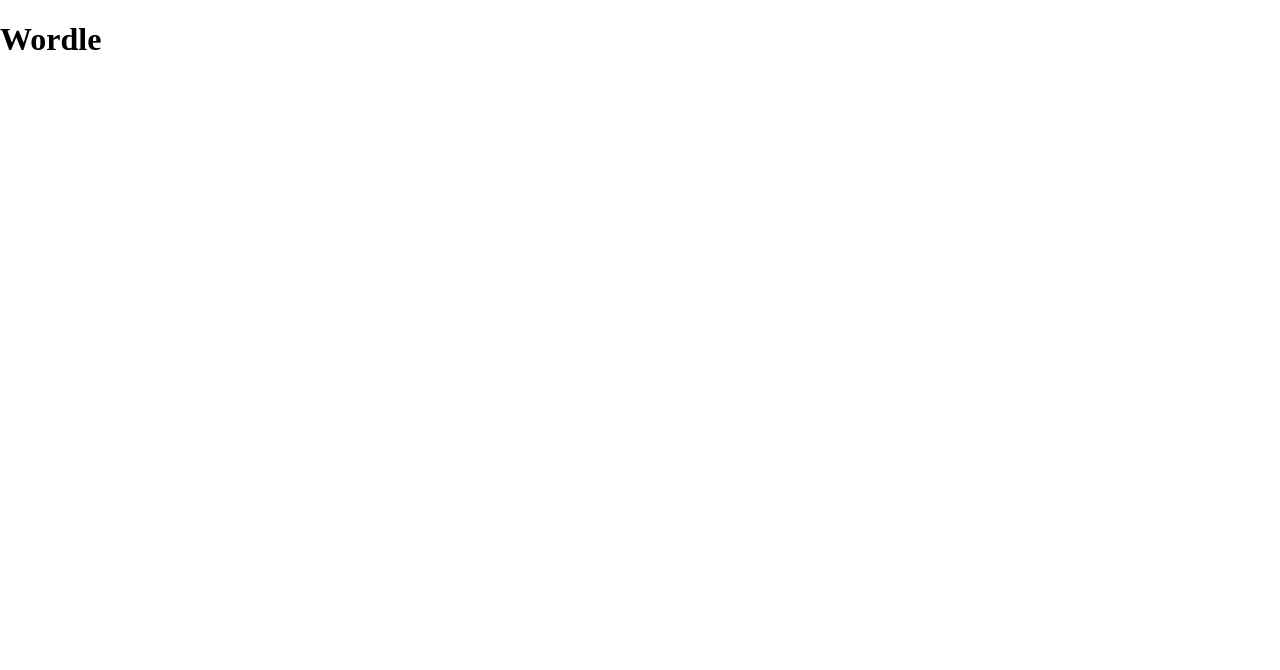
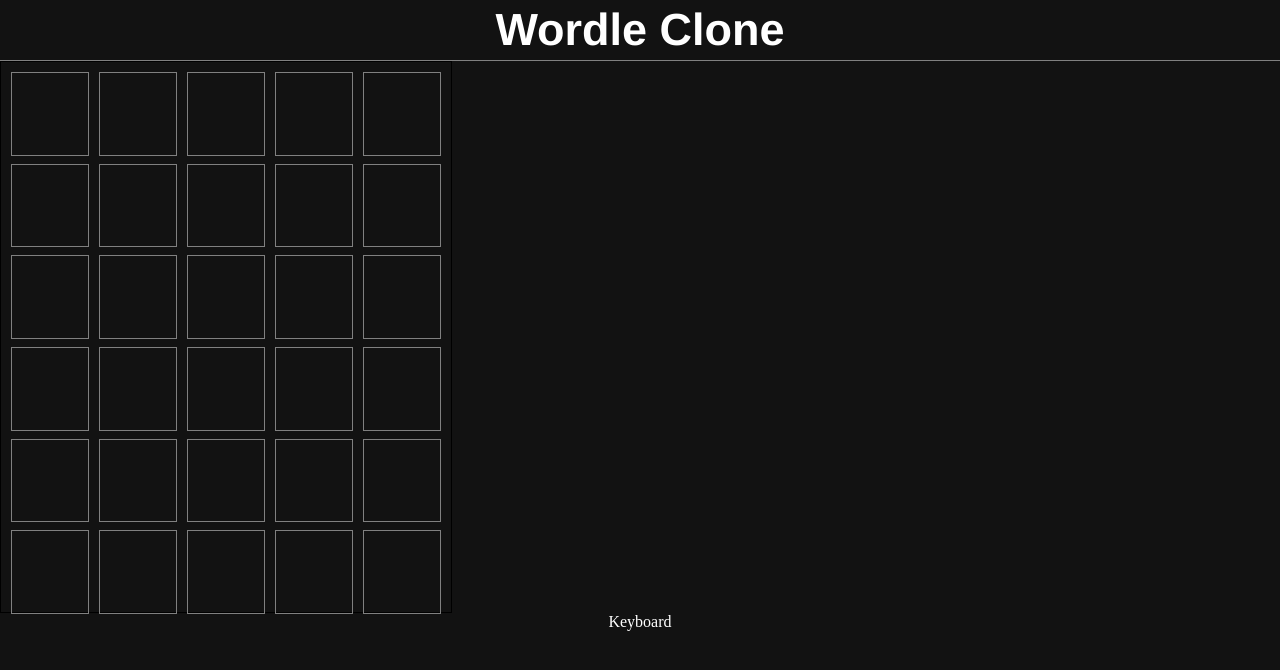
Before and after one commit to seanclaybaugh/wordle, a React app: page / in a window 1280 px wide. Shown: the top 670 px of the page. Built offline with nearby package versions, Linux system fonts and the light colour scheme.

Commit message:
completed board and context setup

```diff
--- a/src/Components/App.js
+++ b/src/Components/App.js
@@ -1,10 +1,24 @@
-import React from 'react';
+import React, { useState, createContext }from 'react';
 import '../styles.css';
+import Board from './Board';
+import Keyboard from './Keyboard';
+import { boardDefault } from '../Words';
+export const AppContext = createContext();
+
 
 const App = () => {
-
-  return <h1>Wordle</h1>
-
+  const [board, setBoard] = useState(boardDefault);
+  return (
+    <div className="App">
+      <nav>
+        <h1>Wordle Clone</h1>
+      </nav>
+      <AppContext.Provider value={{ board, setBoard }}>
+        <Board />
+        <Keyboard />
+      </AppContext.Provider>
+    </div>
+  );
 }
 
 export default App;
--- /dev/null
+++ b/src/Components/Board.js
@@ -0,0 +1,55 @@
+import React, { useState } from 'react';
+import { boardDefault } from "../Words";
+import Letter from './Letter';
+
+function Board() {
+
+  return (
+    <div className="board">
+      <div className="row">
+        <Letter letterPos={0} attemptVal={0} />
+        <Letter letterPos={1} attemptVal={0} />
+        <Letter letterPos={2} attemptVal={0} />
+        <Letter letterPos={3} attemptVal={0} />
+        <Letter letterPos={4} attemptVal={0} />
+      </div>
+      <div className="row">
+        <Letter letterPos={0} attemptVal={1} />
+        <Letter letterPos={1} attemptVal={1} />
+        <Letter letterPos={2} attemptVal={1} />
+        <Letter letterPos={3} attemptVal={1} />
+        <Letter letterPos={4} attemptVal={1} />
+      </div>
+      <div className="row">
+        <Letter letterPos={0} attemptVal={2} />
+        <Letter letterPos={1} attemptVal={2} />
+        <Letter letterPos={2} attemptVal={2} />
+        <Letter letterPos={3} attemptVal={2} />
+        <Letter letterPos={4} attemptVal={2} />
+      </div>
+      <div className="row">
+        <Letter letterPos={0} attemptVal={3} />
+        <Letter letterPos={1} attemptVal={3} />
+        <Letter letterPos={2} attemptVal={3} />
+        <Letter letterPos={3} attemptVal={3} />
+        <Letter letterPos={4} attemptVal={3} />
+      </div>
+      <div className="row">
+        <Letter letterPos={0} attemptVal={4} />
+        <Letter letterPos={1} attemptVal={4} />
+        <Letter letterPos={2} attemptVal={4} />
+        <Letter letterPos={3} attemptVal={4} />
+        <Letter letterPos={4} attemptVal={4} />
+      </div>
+      <div className="row">
+        <Letter letterPos={0} attemptVal={5} />
+        <Letter letterPos={1} attemptVal={5} />
+        <Letter letterPos={2} attemptVal={5} />
+        <Letter letterPos={3} attemptVal={5} />
+        <Letter letterPos={4} attemptVal={5} />
+      </div>
+    </div>
+  );
+}
+
+export default Board
--- /dev/null
+++ b/src/Components/Keyboard.js
@@ -0,0 +1,9 @@
+import React from 'react'
+
+function Keyboard() {
+  return (
+    <div>Keyboard</div>
+  )
+}
+
+export default Keyboard
--- /dev/null
+++ b/src/Components/Letter.js
@@ -0,0 +1,12 @@
+import React, {useContext} from 'react'
+import { AppContext } from './App'
+
+function Letter({letterPos, attemptVal}) {
+  const { board } = useContext(AppContext)
+  const letter = board[attemptVal][letterPos]
+  return (
+    <div className="letter">{letter}</div>
+  )
+}
+
+export default Letter
--- /dev/null
+++ b/src/Words.js
@@ -0,0 +1,8 @@
+export const boardDefault = [
+  ["", "", "", "", ""],
+  ["", "", "", "", ""],
+  ["", "", "", "", ""],
+  ["", "", "", "", ""],
+  ["", "", "", "", ""],
+  ["", "", "", "", ""],
+];
```
